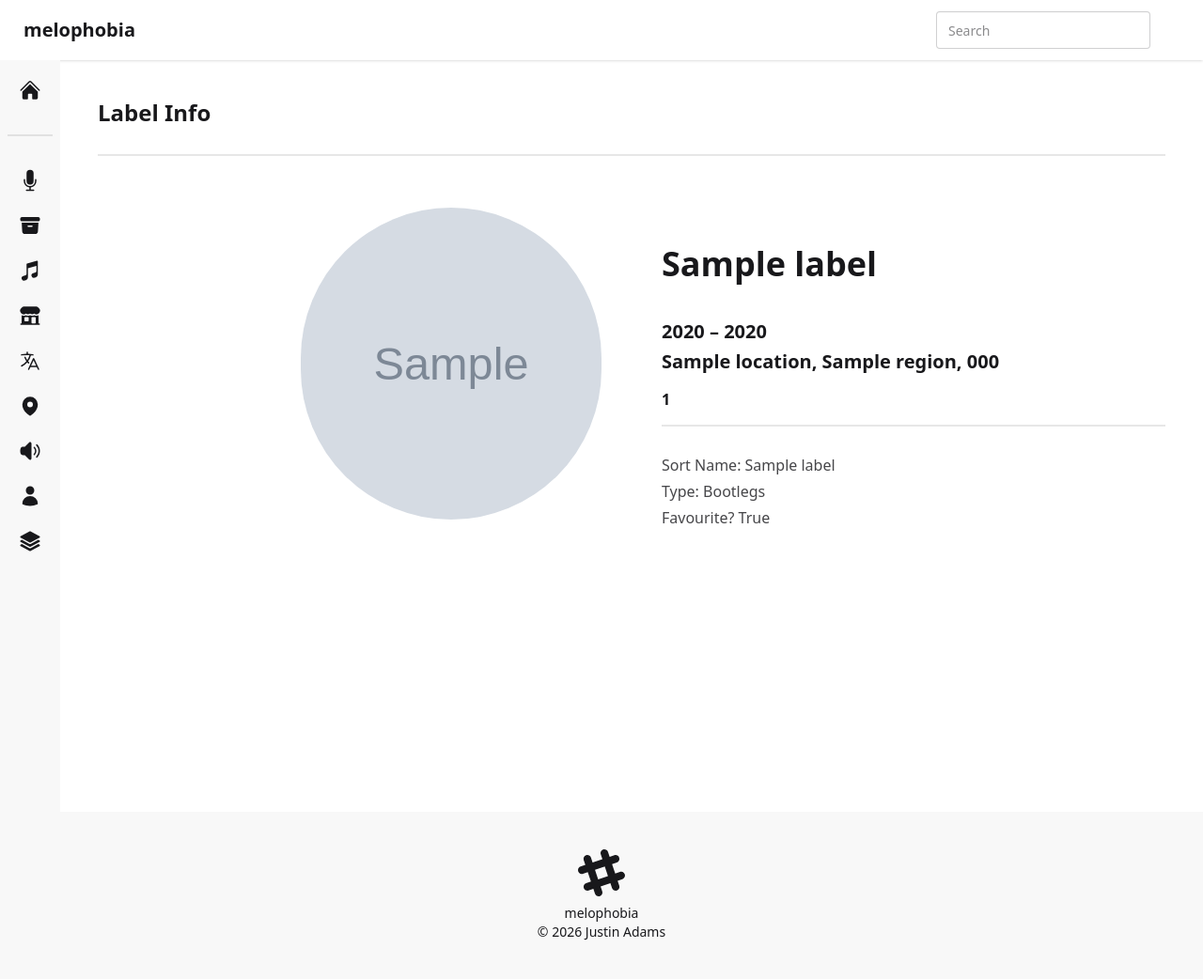
After one commit to JRAdams97/melophobia, a Django app: page /label/info/1 in a window 1280 px wide. The commit adds this page. Shown: the whole page at 94% size. Run offline with Django 5.2, Linux system fonts and the light colour scheme; tables that the repository leaves empty hold one stand-in row (values such as "Sample post"); grey boxes marked "Sample" are stand-in pictures; style sheets or scripts are compiled from the project's sources.

Commit message:
Create Label info page
- add Label.image_ref field that contains a reference to the static image file
- add view, template, and url for label info/details
- add link to label_list that navigates to label_info
- modify logic to collect static files by generifying function for use with multiple file paths
- modify formatting

```diff
--- a/melophobia/main/forms.py
+++ b/melophobia/main/forms.py
@@ -3,7 +3,7 @@ from django.forms import inlineformset_factory
 
 from melophobia.main.models import Country, Region, Location, Genre, Label, Artist, Media, Language, Producer, Release, \
     Issue, IssueVariant, ReleaseTypeValue, CollectionItem
-from melophobia.main.utils import get_artist_images
+from melophobia.main.utils import get_images
 
 FAVOURITE_LABEL = 'Favourite?'
 SORT_NAME_LABEL = 'Sort Name'
@@ -24,13 +24,13 @@ class ArtistForm(forms.ModelForm):
             'disband_year': 'Disband Year',
             'genres': 'Genres',
             'is_favourite': FAVOURITE_LABEL,
-            'image_ref': 'Image Reference',
+            'image_ref': 'Image Reference'
         }
 
     def __init__(self, *args, **kwargs):
         super().__init__(*args, **kwargs)
 
-        self.fields['image_ref'].choices = [("", "---------")] + get_artist_images()
+        self.fields['image_ref'].choices = [("", "---------")] + get_images('artist')
 
 
 class CollectionItemForm(forms.ModelForm):
@@ -83,7 +83,7 @@ class LabelForm(forms.ModelForm):
     class Meta:
         model = Label
         fields = ['name', 'sort_name', 'formation_year', 'formation_location', 'closure_year', 'is_favourite',
-                  'labelcode', 'type']
+                  'labelcode', 'type', 'image_ref']
         labels = {
             'name': 'Name',
             'sort_name': SORT_NAME_LABEL,
@@ -92,8 +92,14 @@ class LabelForm(forms.ModelForm):
             'closure_year': 'Closure Year',
             'is_favourite': FAVOURITE_LABEL,
             'labelcode': 'Labelcode',
-            'type': 'Type'
+            'type': 'Type',
+            'image_ref': 'Image Reference'
         }
+
+    def __init__(self, *args, **kwargs):
+        super().__init__(*args, **kwargs)
+
+        self.fields['image_ref'].choices = [("", "---------")] + get_images('label')
 
 
 class LanguageForm(forms.ModelForm):
--- a/melophobia/main/models.py
+++ b/melophobia/main/models.py
@@ -184,9 +184,14 @@ class Label(models.Model):
     is_favourite = models.BooleanField(default=False)
     labelcode = models.IntegerField(blank=True, null=True)
     type = models.CharField(choices=LabelType)
+    image_ref = models.CharField(max_length=80, blank=True)
 
     class Meta:
         ordering = ('name',)
+
+    @property
+    def image_or_default(self):
+        return self.image_ref if self.image_ref else '../fallback.png'
 
     def __str__(self):
         return self.name + ' (' + self.formation_location.region.country.alpha2_code + ')'
--- a/melophobia/main/urls.py
+++ b/melophobia/main/urls.py
@@ -8,7 +8,7 @@ from melophobia.main.views import CountryListView, CountryCreateView, CountryUpd
     LanguageListView, LanguageCreateView, LanguageUpdateView, LanguageDeleteView, ProducerListView, ProducerCreateView, \
     ProducerUpdateView, ProducerDeleteView, ReleaseListView, ReleaseCreateView, ReleaseUpdateView, ReleaseDeleteView, \
     IssueListView, IssueCreateView, IssueUpdateView, IssueDeleteView, CollectionListView, CollectionCreateView, \
-    CollectionUpdateView, CollectionDeleteView, ArtistDetailView
+    CollectionUpdateView, CollectionDeleteView, ArtistDetailView, LabelDetailView
 
 urlpatterns = [
     path('artist/list', ArtistListView.as_view(), name='artist_list'),
@@ -34,6 +34,7 @@ urlpatterns = [
     path('issue/delete/<int:pk>', IssueDeleteView.as_view(), name='issue_delete'),
     path('label/list', LabelListView.as_view(), name='label_list'),
     path('label/add', LabelCreateView.as_view(), name='label_add'),
+    path('label/info/<int:pk>', LabelDetailView.as_view(), name='label_info'),
     path('label/edit/<int:pk>', LabelUpdateView.as_view(), name='label_edit'),
     path('label/delete/<int:pk>', LabelDeleteView.as_view(), name='label_delete'),
     path('language/list', LanguageListView.as_view(), name='language_list'),
--- a/melophobia/main/utils.py
+++ b/melophobia/main/utils.py
@@ -3,8 +3,8 @@ import os
 from django.conf import settings
 
 
-def get_artist_images():
-    image_dir = os.path.join(settings.BASE_DIR, "melophobia/static/image/artist")
+def get_images(context):
+    image_dir = os.path.join(settings.BASE_DIR, f"melophobia/static/image/{context}")
     files = sorted(os.listdir(image_dir))
 
     return [(f, f) for f in files if f.lower().endswith(("png", "jpg", "jpeg", "webp"))]
--- a/melophobia/main/views.py
+++ b/melophobia/main/views.py
@@ -223,6 +223,12 @@ class LabelListView(ListView):
         return Label.objects.all()
 
 
+class LabelDetailView(DetailView):
+    model = Label
+    template_name = 'label/info.html'
+    context_object_name = 'label'
+
+
 class LabelUpdateView(UpdateView):
     model = Label
     form_class = LabelForm
--- /dev/null
+++ b/melophobia/templates/label/info.html
@@ -0,0 +1,31 @@
+{% extends 'base.html' %}
+{% block content %}
+
+<div>
+    <h1 class="font-title text-2xl font-bold">Label Info</h1>
+    <div class="divider"></div>
+    <div class="grid grid-cols-2 gap-16 max-w-6xl mx-auto">
+        <div class="flex justify-end">
+            {% load static %}
+
+            <img class="rounded-full w-80" src="{% static 'image/label/'|add:label.image_or_default %}"/>
+        </div>
+        <div>
+            <h2 class="text-4xl font-bold">{{ label.name }}</h2>
+            <h3>
+                {{ label.formation_year }} – {% if label.closure_year %}{{ label.closure_year }}{% endif %}
+                <br/>
+                {{ label.formation_location }}
+            </h3>
+            {% if label.labelcode %}<h4>{{ label.labelcode }}</h4>{% endif %}
+            <div class="divider"></div>
+            <p>
+                {% if label.sort_name %}Sort Name: {{ label.sort_name }}<br/>{% endif %}
+                Type: {{ label.type|title }}<br/>
+                Favourite? {{ label.is_favourite }}
+            </p>
+        </div>
+    </div>
+</div>
+
+{% endblock %}
--- a/melophobia/templates/label/list.html
+++ b/melophobia/templates/label/list.html
@@ -21,7 +21,7 @@
         {% for label in labels %}
 
         <tr>
-            <td>{{ label.name }}</td>
+            <td><a href="{% url 'label_info' label.pk %}">{{ label.name }}</a></td>
             <td>{{ label.formation_year }}</td>
             <td>{{ label.formation_location }}</td>
             <td>{{ label.closure_year|default:'' }}</td>
```
Also changed, not shown: melophobia/templates/label/form.html (+25 -0 lines), melophobia/main/migrations/0023_label_image_ref.py (added).
